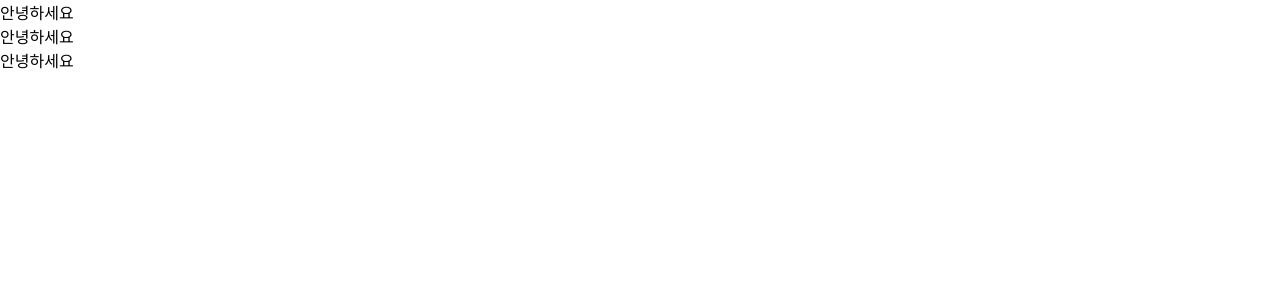
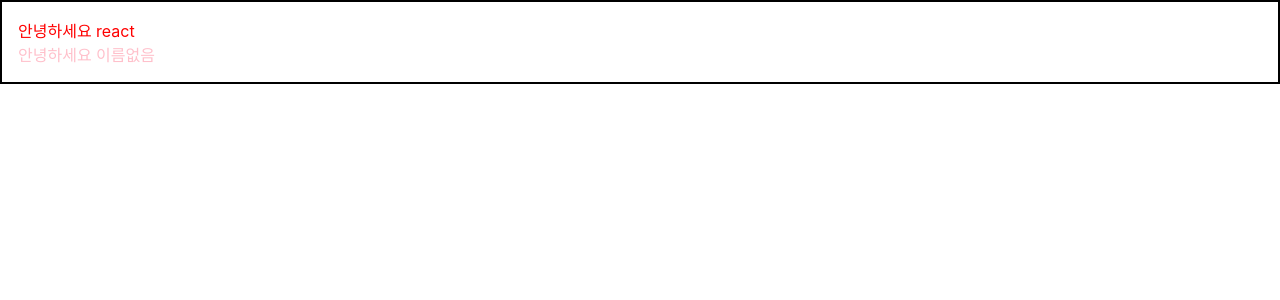
Before and after one commit to sinkyoungdeok/TIL, a React (Create React App) app in the folder til-by-topic/react/begin-react/: page / in a window 1280 px wide. Shown: the top 300 px of the page. Built offline with nearby package versions, Linux system fonts and the light colour scheme.

Commit message:
[ADD] (react) 5. props 를 통해 컴포넌트에게 값 전달하기

```diff
--- a/til-by-topic/react/begin-react/src/App.js
+++ b/til-by-topic/react/begin-react/src/App.js
@@ -1,13 +1,13 @@
 import React from 'react';
 import Hello from './Hello';
+import Wrapper from "./wrapper";
 
 function App() {
   return (
-      <div>
-        <Hello />
-        <Hello />
-        <Hello />
-      </div>
+      <Wrapper>
+        <Hello name="react" color="red"/>
+        <Hello color="pink"/>
+      </Wrapper>
   );
 }
 
--- a/til-by-topic/react/begin-react/src/Hello.js
+++ b/til-by-topic/react/begin-react/src/Hello.js
@@ -1,7 +1,11 @@
 import React from 'react';
 
-function Hello() {
-    return <div>안녕하세요</div>
+function Hello({ color, name}) {
+    return <div style={{ color: color }}>안녕하세요 {name}</div>
+}
+
+Hello.defaultProps = {
+    name: '이름없음'
 }
 
 export default Hello;
--- /dev/null
+++ b/til-by-topic/react/begin-react/src/wrapper.js
@@ -0,0 +1,15 @@
+import React from 'react';
+
+function Wrapper({ children }) {
+    const style = {
+        border: '2px solid black',
+        padding: '16px',
+    };
+    return (
+        <div style={style}>
+            {children}
+        </div>
+    )
+}
+
+export default Wrapper;
```
Also changed, not shown: 1 other file (tests, documents, lock files or other folders).
